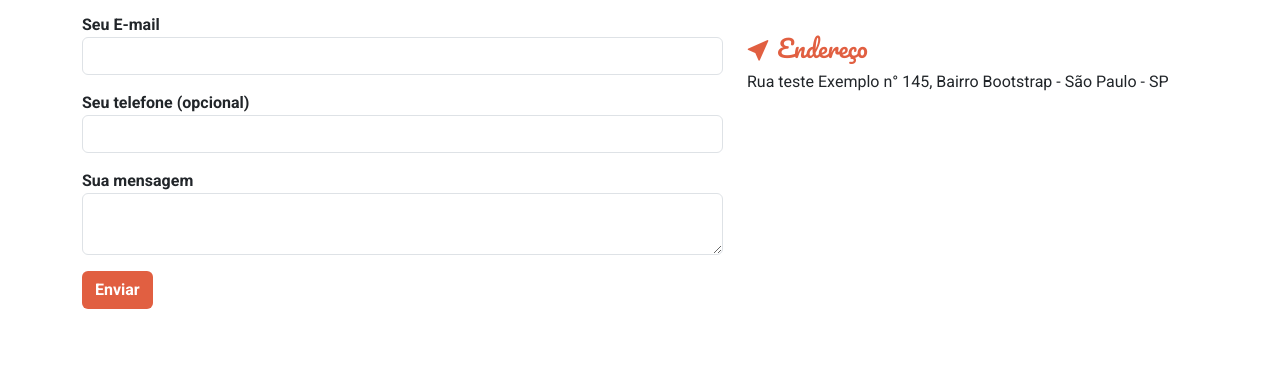
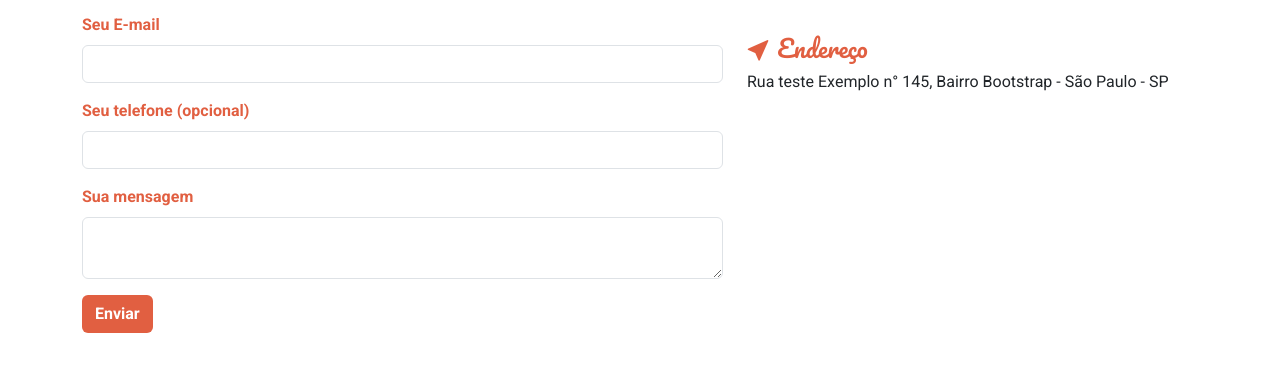
Before and after one commit to Ruan-Bertin/Cantina-coliseu, a plain HTML site: page index.html in a window 1280 px wide. Shown: the part 2584-2955 px from the top of the page. Drawn offline with nearby package versions, Linux system fonts and the light colour scheme.

Commit message:
Fix: ajuste de estilos

```diff
--- a/index.html
+++ b/index.html
@@ -4,7 +4,7 @@
   <meta charset="UTF-8">
   <meta http-equiv="X-UA-Compatible" content="IE=edge">
   <meta name="viewport" content="width=device-width, initial-scale=1.0">
-  <title>Document</title>
+  <title>Cantina coliseu</title>
   <link rel="stylesheet" href="https://cdn.jsdelivr.net/npm/bootstrap@5.3.1/dist/css/bootstrap.min.css">
   <link rel="preconnect" href="https://fonts.googleapis.com">
   <link rel="preconnect" href="https://fonts.gstatic.com" crossorigin>
@@ -295,15 +295,15 @@
                 <input type="text" id="nome" class="form-control" required>
               </div>
               <div class="mb-3">
-                <label for="email" class="form-labe fw-bold text-coloredl">Seu E-mail</label>
+                <label for="email" class="form-label fw-bold text-colored">Seu E-mail</label>
                 <input type="email" id="email" class="form-control" required>
               </div>
               <div class="mb-3">
-                <label for="telefone" class="form-l fw-bold text-coloredabel">Seu telefone (opcional)</label>
+                <label for="telefone" class="form-label fw-bold text-colored">Seu telefone (opcional)</label>
                 <input type="tel" id="telefone" class="form-control">
               </div>
               <div class="mb-3">
-                <label for="mensagem" class="form-l fw-bold text-coloredabel">Sua mensagem</label>
+                <label for="mensagem" class="form-label fw-bold text-colored">Sua mensagem</label>
                 <textarea class="form-control" id="mensagem" required></textarea>
               </div>
               <button type="submit" class="btn fw-bold">Enviar</button>
```
